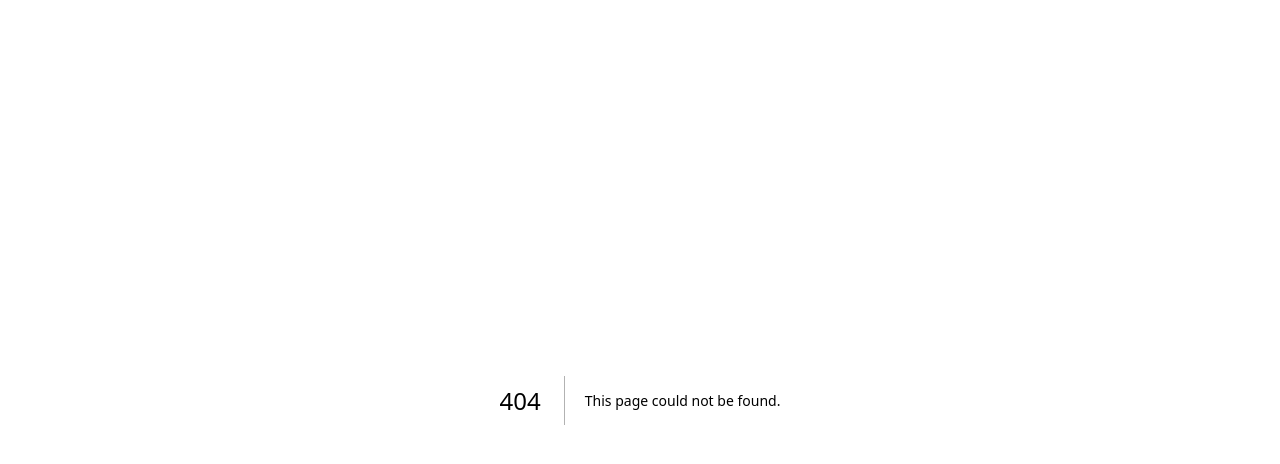
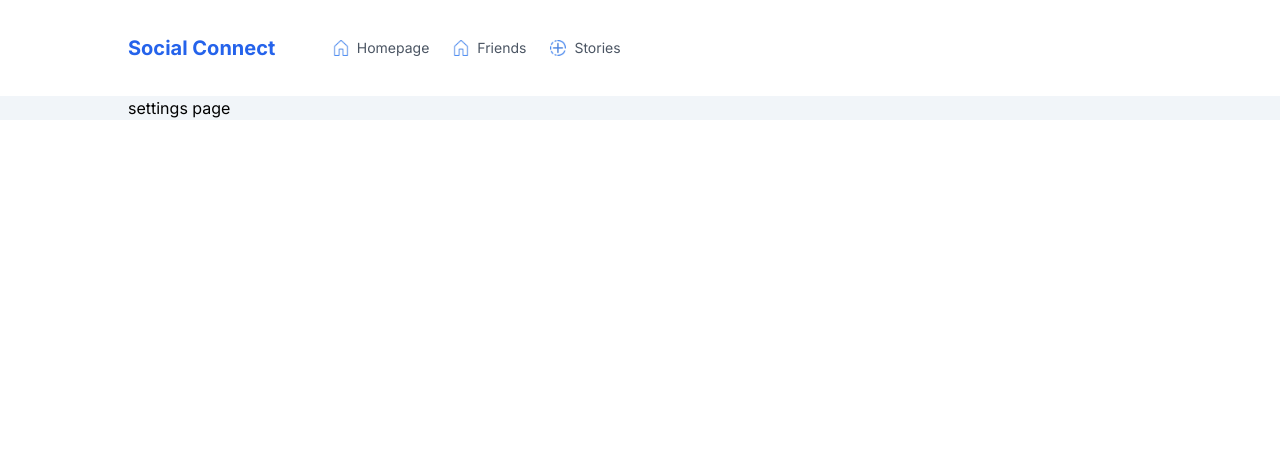
Before and after one commit to atharvaporedi/Next_Social, a Next.js app: page /settings in a window 1280 px wide. Before the commit this address had no page. Shown: the top 464 px of the page. Built offline with nearby package versions, Linux system fonts and the light colour scheme.

Commit message:
completed till 40:00

```diff
--- a/package.json
+++ b/package.json
@@ -9,6 +9,7 @@
     "lint": "next lint"
   },
   "dependencies": {
+    "@clerk/nextjs": "^5.1.6",
     "babel-plugin-react-compiler": "^0.0.0-experimental-938cd9a-20240601",
     "next": "15.0.0-rc.0",
     "react": "19.0.0-rc-f994737d14-20240522",
--- a/src/app/layout.tsx
+++ b/src/app/layout.tsx
@@ -1,11 +1,13 @@
 import type { Metadata } from "next";
 import { Inter } from "next/font/google";
 import "./globals.css";
+import Navbar from "@/components/Navbar";
+import { ClerkProvider } from "@clerk/nextjs";
 
 const inter = Inter({ subsets: ["latin"] });
 
 export const metadata: Metadata = {
-  title: "Lama Dev Social Media App",
+  title: "Social connect",
   description: "Social media app built with Next.js",
 };
 
@@ -15,8 +17,17 @@
   children: React.ReactNode;
 }>) {
   return (
-    <html lang="en">
-      <body className={inter.className}>{children}</body>
-    </html>
+    <ClerkProvider>
+      <html lang="en">
+        <body className={inter.className}>
+          <div className="w-full bg-white px-4 md:px-8 lg:px-16 xl:px-32 2xl:px-64">
+            <Navbar/>
+          </div>
+          <div className="bg-slate-100 px-4 md:px-8 lg:px-16 xl:px-32 2xl:px-64">
+            {children}
+          </div>
+        </body>
+      </html>
+    </ClerkProvider>
   );
 }
--- /dev/null
+++ b/src/app/profile/[id]/page.tsx
@@ -0,0 +1,7 @@
+const ProfilePage = () => {
+    return (
+      <div className=''>ProfilePage</div>
+    )
+  }
+
+  export default ProfilePage
--- /dev/null
+++ b/src/app/settings/page.tsx
@@ -0,0 +1,7 @@
+const setting = () => {
+    return (
+      <div className=''>settings page</div>
+    )
+  }
+
+  export default setting
--- /dev/null
+++ b/src/components/MobileMenu.tsx
@@ -0,0 +1,31 @@
+"use client"
+
+import { useState } from "react"
+import Link from "next/link";
+
+const MobileMenu = () => {
+    const [isOpen, setIsOpen] = useState(false);
+  return (
+    <div className="md:hidden">
+        <div
+            className='flex flex-col gap-[4.5px] cursor-pointer'
+            onClick={() => setIsOpen((prev) => !prev)}
+        >
+            <div className={`w-6 h-1 bg-blue-600 rounded-sm ${isOpen ? "rotate-45" : ""} origin-left ease-in-out duration-500`} />
+            <div className={`w-6 h-1 bg-blue-600 rounded-sm ${isOpen ? "opacity-0" : ""} ease-in-out duration-500`} />
+            <div className={`w-6 h-1 bg-blue-600 rounded-sm ${isOpen ? "-rotate-45" : ""} origin-left ease-in-out duration-500`} />
+        </div>
+        {isOpen && (
+            <div className='absolute left-0 top-24 w-full h-[calc(100vh-96px)] bg-white flex flex-col items-center justify-center gap-8 font-medium text-xl z-10'>
+                <Link href="/">Home</Link>
+                <Link href="/">Friends</Link>
+                <Link href="/">Groups</Link>
+                <Link href="/">Stories</Link>
+                <Link href="/">Login</Link>
+            </div>
+        )}
+    </div>
+  )
+}
+
+export default MobileMenu
--- /dev/null
+++ b/src/components/Navbar.tsx
@@ -0,0 +1,40 @@
+import Link from "next/link"
+import MobileMenu from "./MobileMenu"
+import Image from "next/image"
+
+
+const Navbar = () => {
+  return (
+    <div className='h-24 flex items-center justify-between'>
+        {/*LEFT*/}
+        <div className="md:hidden lg:block w-[20%]">
+            <Link href="/" className="font-bold text-xl text-blue-600">Social Connect</Link>
+        </div>
+        {/*CENTER*/}
+        <div className="hidden md:flex w-[50%] text-sm">
+            {/*LINKS */}
+            <div className="flex gap-6 text-gray-600">
+            <Link href="/" className="flex items-center gap-2">
+            <Image src="/home.png" alt="Homepage" width={16} height={16} className="w-4 h-4"/>
+            <span>Homepage</span>
+            </Link>
+            <Link href="/" className="flex items-center gap-2">
+            <Image src="/home.png" alt="Friends" width={16} height={16} className="w-4 h-4"/>
+            <span>Friends</span>
+            </Link>
+            <Link href="/" className="flex items-center gap-2">
+            <Image src="/stories.png" alt="Stories" width={16} height={16} className="w-4 h-4"/>
+            <span>Stories</span>
+            </Link>
+            </div>
+        </div>
+        {/*RIGHT*/}
+        <div className="w-[30%] flex items-center gap-4 xl:gap-8 justify-end">
+
+            <MobileMenu/>
+        </div>
+    </div>
+  )
+}
+
+export default Navbar
```
Also changed, not shown: src/middleware.ts (added, +11 -0 lines), 2 other files (tests, documents, lock files or other folders).
